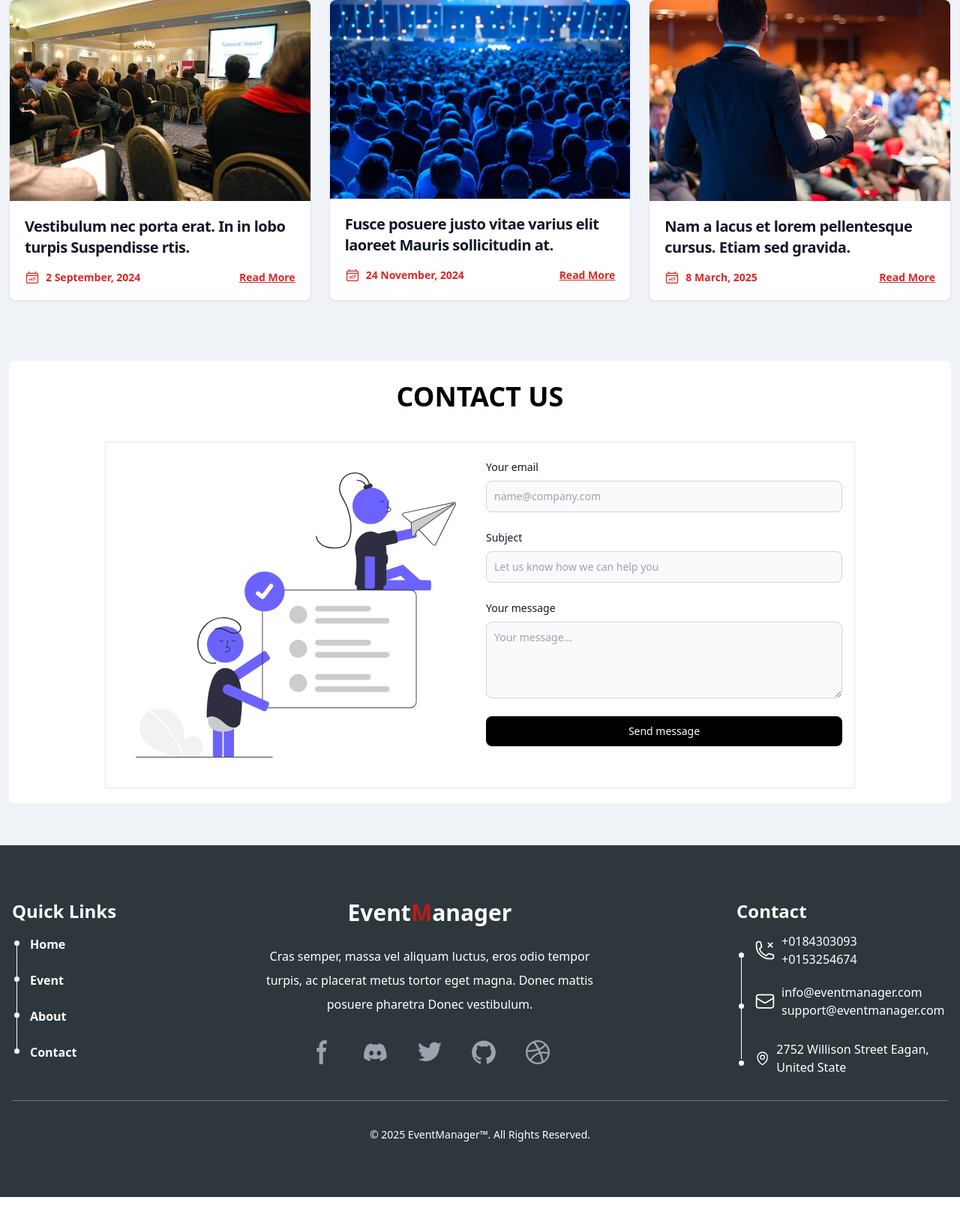
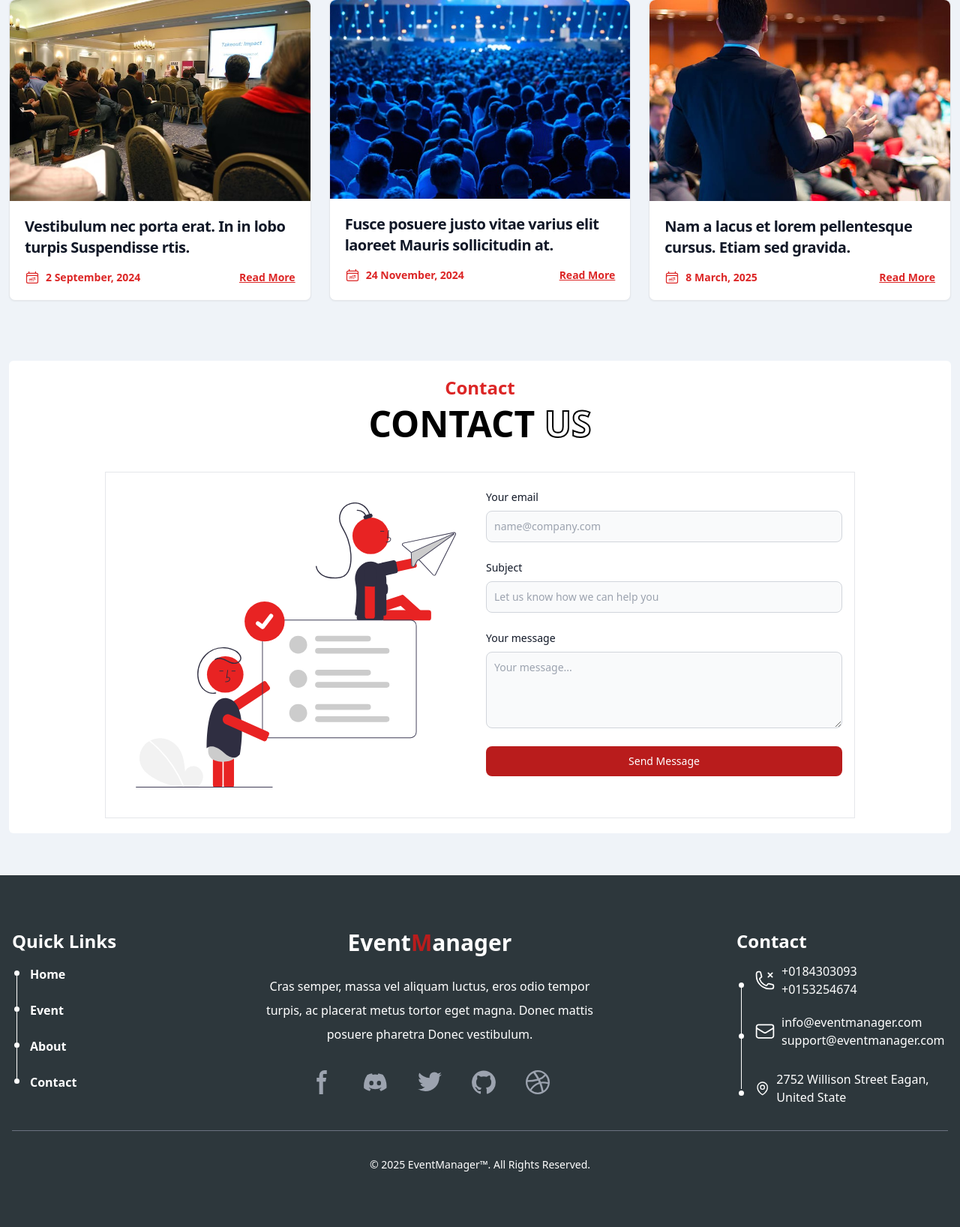
Before and after one commit to rjmahfuztech/event-management, a Django app: page / in a window 1280 px wide. Shown: the part 2903-4539 px from the top of the page at 75% size. Before the commit the page ends 4499 px from the top, so only its background shows below. Run offline with Django 5.2, Linux system fonts and the light colour scheme; data comes from the database, SQL or seed files in the repository; some libraries are stand-ins or nearby versions.

Commit message:
contact and event title design changed

```diff
--- /dev/null
+++ b/events/templates/contact.html
@@ -0,0 +1,47 @@
+{% load static %}
+{% comment %} Contact section  {% endcomment %}
+<section id="contact" class="mt-20 bg-white py-5 px-3 sm:px-10 rounded-md">
+   <div class="mb-10 text-center">
+      <h3 class="text-red-600 font-semibold text-2xl">Contact</h3>
+      <h2 class="text-3xl md:text-5xl mt-2 font-bold">
+         CONTACT <span class="text-outline">US</span>
+      </h2>
+   </div>
+   <div class="max-w-[1000px] border p-4 mx-auto grid grid-cols gap-4 md:grid-cols-2 items-center">
+      <div class="p-6">
+         <img src="{% static "images/contact.svg" %}" alt="Contact Image">
+      </div>
+      <form class="mb-6">
+         <div class="mb-6">
+            <label for="email"
+                   class="block mb-2 text-sm font-medium text-gray-900 dark:text-white">Your email</label>
+            <input type="email"
+                   id="email"
+                   class="bg-gray-50 border border-gray-300 text-gray-900 text-sm rounded-lg focus:ring-blue-500 focus:border-blue-500 block w-full p-2.5 dark:bg-gray-700 dark:border-gray-600 dark:placeholder-gray-400 dark:text-white dark:focus:ring-blue-500 dark:focus:border-blue-500"
+                   placeholder="name@company.com"
+                   required />
+         </div>
+         <div class="mb-6">
+            <label for="subject"
+                   class="block mb-2 text-sm font-medium text-gray-900 dark:text-white">Subject</label>
+            <input type="text"
+                   id="subject"
+                   class="bg-gray-50 border border-gray-300 text-gray-900 text-sm rounded-lg focus:ring-blue-500 focus:border-blue-500 block w-full p-2.5 dark:bg-gray-700 dark:border-gray-600 dark:placeholder-gray-400 dark:text-white dark:focus:ring-blue-500 dark:focus:border-blue-500"
+                   placeholder="Let us know how we can help you"
+                   required />
+         </div>
+         <div class="mb-6">
+            <label for="message"
+                   class="block mb-2 text-sm font-medium text-gray-900 dark:text-white">Your message</label>
+            <textarea id="message"
+                      rows="4"
+                      class="block p-2.5 w-full text-sm text-gray-900 bg-gray-50 rounded-lg border border-gray-300 focus:ring-blue-500 focus:border-blue-500 dark:bg-gray-700 dark:border-gray-600 dark:placeholder-gray-400 dark:text-white dark:focus:ring-blue-500 dark:focus:border-blue-500"
+                      placeholder="Your message..."></textarea>
+         </div>
+         <button type="submit"
+                 class="w-full focus:outline-none text-white bg-red-700 hover:bg-black transition-colors duration-300 focus:ring-4 focus:ring-red-300 font-medium rounded-lg text-sm px-5 py-2.5 me-2 mb-2 dark:bg-red-600 dark:hover:bg-red-700 dark:focus:ring-red-900">
+            Send Message
+         </button>
+      </form>
+   </div>
+</section>
--- a/events/templates/event_info.html
+++ b/events/templates/event_info.html
@@ -101,5 +101,5 @@
     {% comment %} blog section {% endcomment %}
     {% include "blog.html" %}
     {% comment %} contact section {% endcomment %}
-    {% include "sections.html" %}
+    {% include "contact.html" %}
 {% endblock event %}
--- a/events/templates/sections.html
+++ /dev/null
@@ -1,25 +0,0 @@
-{% load static %}
-{% comment %} Contact section  {% endcomment %}
-<section id="contact" class="mt-20 bg-white py-5 px-3 sm:px-10 rounded-md">
-    <h1 class="text-xl md:text-4xl mb-8 text-center py-2 font-bold">CONTACT US</h1>
-    <div class="max-w-[1000px] border p-4 mx-auto grid grid-cols gap-4 md:grid-cols-2 items-center">
-        <div class="p-6">
-            <img src="{% static "images/contact.svg" %}" alt="Contact Image">
-        </div>
-        <form class="mb-6">
-            <div class="mb-6">
-               <label for="email" class="block mb-2 text-sm font-medium text-gray-900 dark:text-white">Your email</label>
-               <input type="email" id="email" class="bg-gray-50 border border-gray-300 text-gray-900 text-sm rounded-lg focus:ring-blue-500 focus:border-blue-500 block w-full p-2.5 dark:bg-gray-700 dark:border-gray-600 dark:placeholder-gray-400 dark:text-white dark:focus:ring-blue-500 dark:focus:border-blue-500" placeholder="name@company.com" required />
-            </div>
-            <div class="mb-6">
-               <label for="subject" class="block mb-2 text-sm font-medium text-gray-900 dark:text-white">Subject</label>
-               <input type="text" id="subject" class="bg-gray-50 border border-gray-300 text-gray-900 text-sm rounded-lg focus:ring-blue-500 focus:border-blue-500 block w-full p-2.5 dark:bg-gray-700 dark:border-gray-600 dark:placeholder-gray-400 dark:text-white dark:focus:ring-blue-500 dark:focus:border-blue-500" placeholder="Let us know how we can help you" required />
-            </div>
-            <div class="mb-6">
-               <label for="message" class="block mb-2 text-sm font-medium text-gray-900 dark:text-white">Your message</label>
-               <textarea id="message" rows="4" class="block p-2.5 w-full text-sm text-gray-900 bg-gray-50 rounded-lg border border-gray-300 focus:ring-blue-500 focus:border-blue-500 dark:bg-gray-700 dark:border-gray-600 dark:placeholder-gray-400 dark:text-white dark:focus:ring-blue-500 dark:focus:border-blue-500" placeholder="Your message..."></textarea>
-            </div>
-            <button type="submit" class="text-white bg-black w-full focus:ring-4 focus:ring-blue-300 font-medium rounded-lg text-sm px-5 py-2.5 mb-2 dark:bg-blue-600 dark:hover:bg-blue-700 focus:outline-none dark:focus:ring-blue-800 block">Send message</button>
-         </form>
-    </div>
-</section>
```
Also changed, not shown: static/images/contact.svg.
